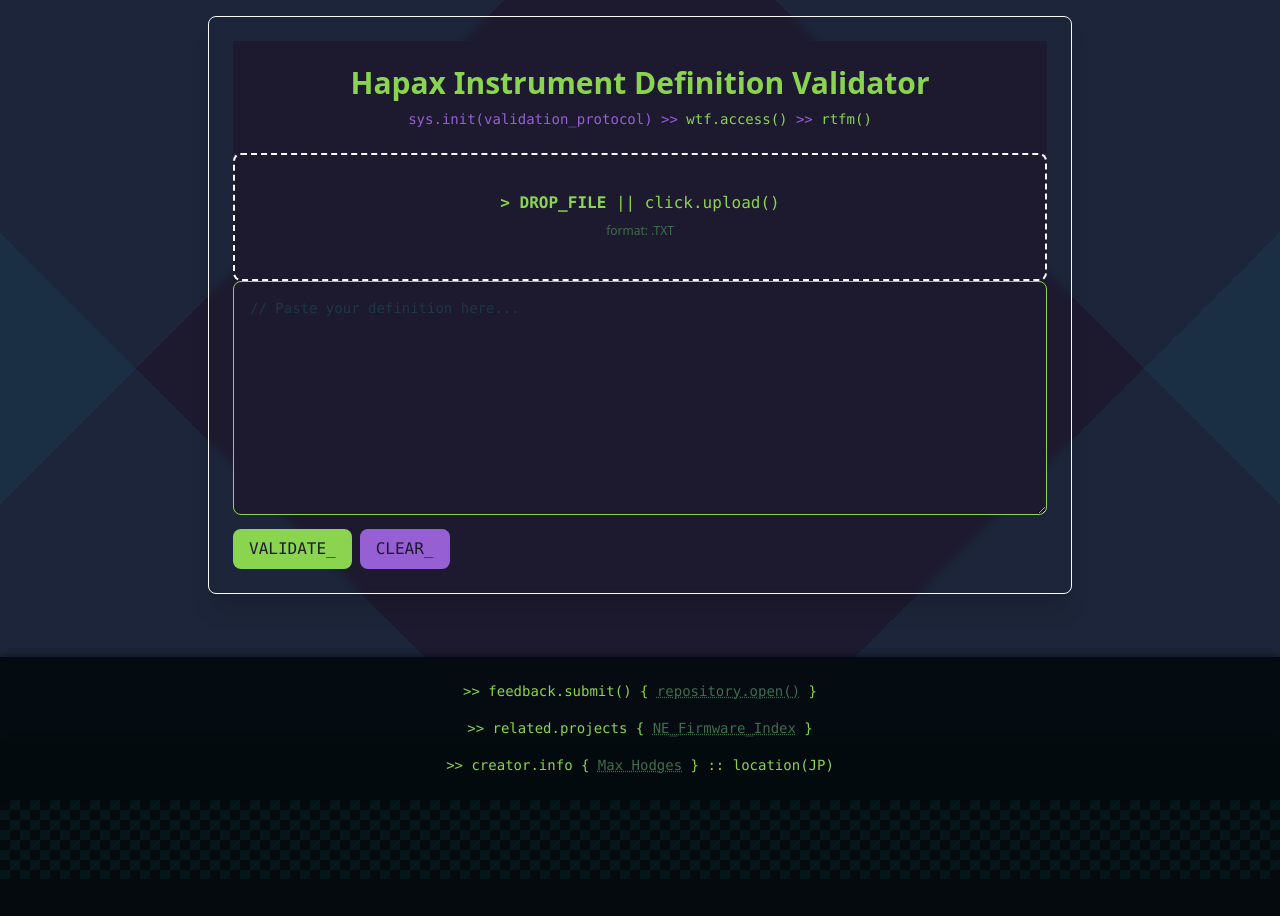
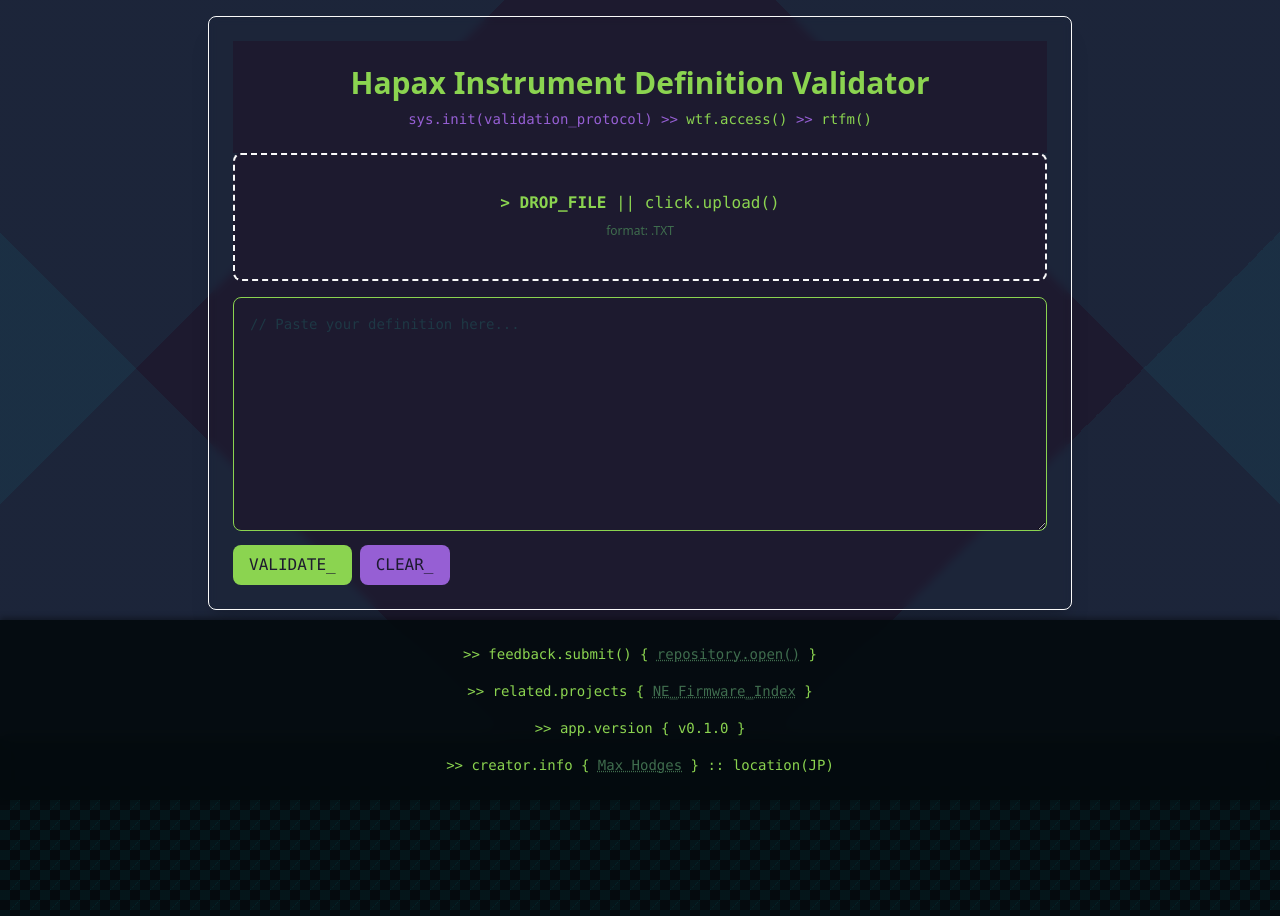
Before and after one commit to Maxhodges/hapax-inst-def-validator, a Svelte app: page / in a window 1280 px wide. Before the commit the page ends 879 px from the top, so only its background shows below. Built offline with nearby package versions, Linux system fonts and the light colour scheme.

Commit message:
add version to footer. fix aria.

```diff
--- a/src/FileUploader.svelte
+++ b/src/FileUploader.svelte
@@ -51,9 +51,8 @@
 </script>
 
 <div class="space-y-4">
-  <div role="region" on:dragenter on:dragleave on:drop on:dragover>
-    <!-- File Upload Area -->
   <div
+    role="application"
     class="flex items-center justify-center w-full"
     on:dragenter={handleDragEnter}
     on:dragleave={handleDragLeave}
@@ -107,4 +106,3 @@
     </div>
   </div>
 </div>
-</div>
--- a/src/Footer.svelte
+++ b/src/Footer.svelte
@@ -1,4 +1,5 @@
 <script>
+  const version = import.meta.env.PACKAGE_VERSION || "0.1.0";
 </script>
 
 <footer class="footer">
@@ -30,7 +31,10 @@
       </a>
       &#125;
     </p>
-
+    <!-- Version Number -->
+    <p class="text-[var(--color-secondary)]">
+      &gt;&gt; app.version &#123; v{version} &#125;
+    </p>
     <!-- Creator Info Section -->
     <p class="text-[var(--color-secondary)]">
       &gt;&gt; creator.info &#123;
```
Lines whose indentation alone changed are shown as unchanged.
